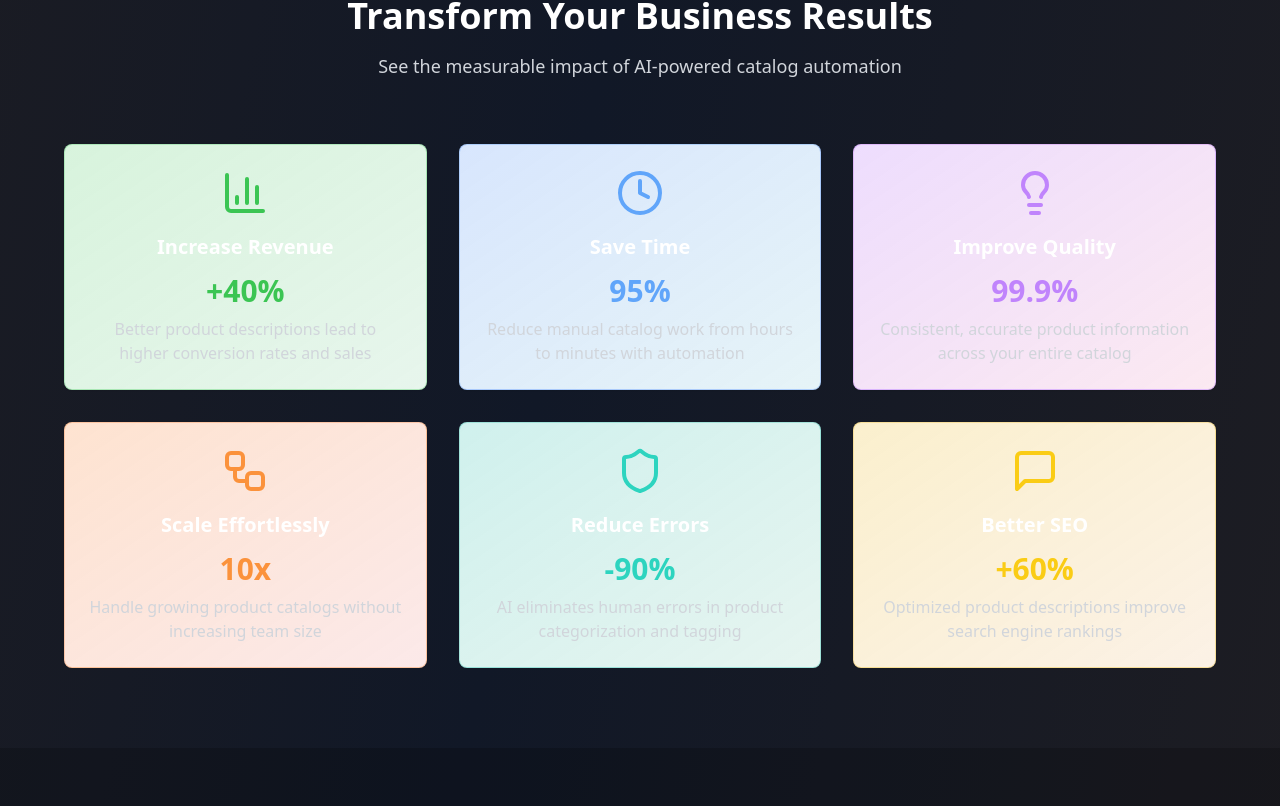
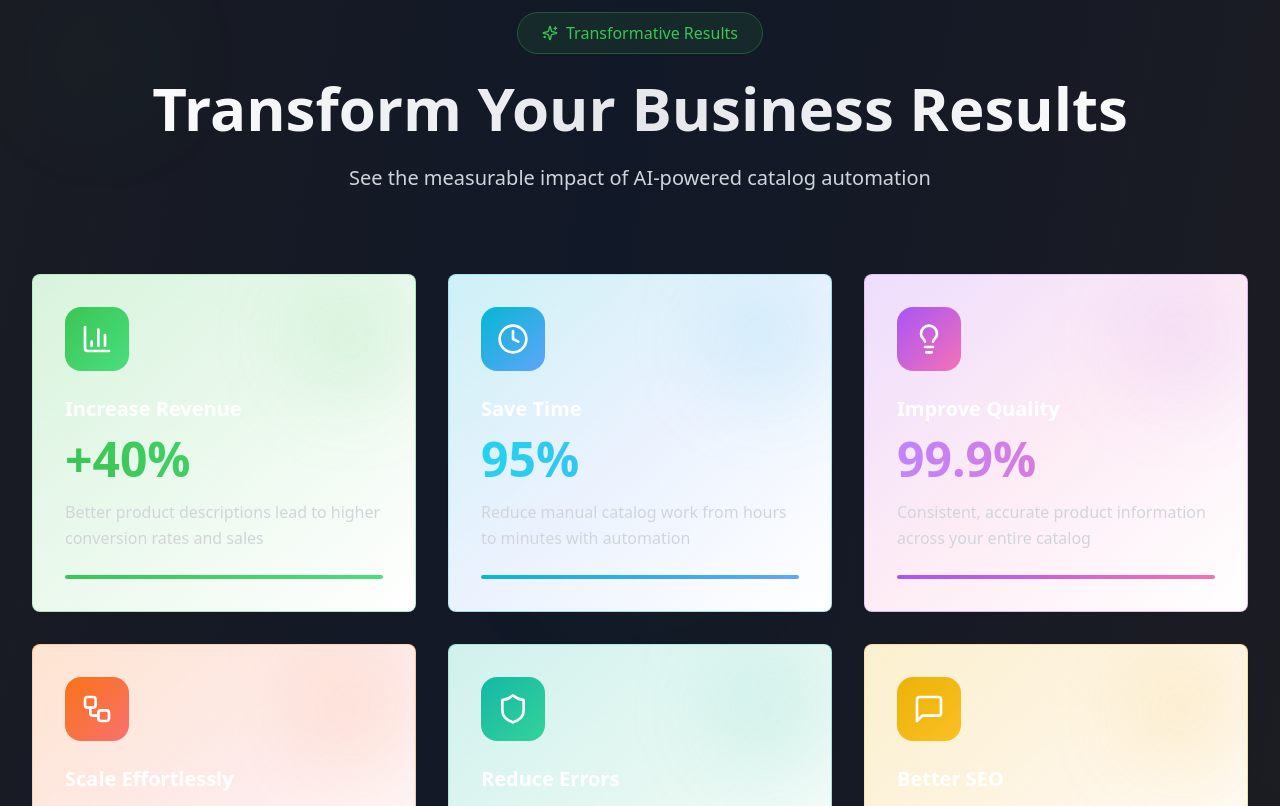
Before and after one commit to LaxmisettiKarthik/genie-site-builder, a React (Vite) app: page / in a window 1280 px wide. Shown: the part 3354-4160 px from the top of the page. Built offline with nearby package versions, Linux system fonts and the light colour scheme.

Commit message:
Refactor: Apply branding colors and style
Apply the defined branding colors and a more creative, futuristic style to the AI-generated content.

```diff
--- a/src/pages/Index.tsx
+++ b/src/pages/Index.tsx
@@ -1,3 +1,4 @@
+
 import { Button } from "@/components/ui/button";
 import { Card, CardContent } from "@/components/ui/card";
 import { Badge } from "@/components/ui/badge";
@@ -5,6 +6,7 @@ import { ArrowRight, Sparkles, Zap, Shield, Users, Star, CheckCircle, Clock, Tre
 import ProductTaggingDemo from "@/components/ProductTaggingDemo";
 import AIContentGenerator from "@/components/AIContentGenerator";
 import RetailDashboard from "@/components/RetailDashboard";
+
 const Index = () => {
   return <div className="min-h-screen bg-gradient-to-br from-[#231F20] via-gray-900 to-[#231F20]">
       {/* Navigation */}
@@ -210,71 +212,127 @@ const Index = () => {
         </div>
       </section>
 
-      {/* Benefits Section */}
-      <section className="px-6 lg:px-8 py-20">
-        <div className="max-w-6xl mx-auto">
-          <div className="text-center mb-16">
-            <h2 className="text-4xl font-bold text-white mb-4">Transform Your Business Results</h2>
-            <p className="text-gray-300 text-lg max-w-2xl mx-auto">
+      {/* Enhanced Futuristic Benefits Section */}
+      <section className="px-6 lg:px-8 py-24 relative overflow-hidden">
+        {/* Animated Background Elements */}
+        <div className="absolute inset-0 opacity-10">
+          <div className="absolute top-20 left-10 w-32 h-32 bg-[#3BC553] rounded-full blur-3xl animate-pulse"></div>
+          <div className="absolute bottom-20 right-10 w-40 h-40 bg-[#3BC553] rounded-full blur-3xl animate-pulse" style={{ animationDelay: '1s' }}></div>
+          <div className="absolute top-1/2 left-1/2 transform -translate-x-1/2 -translate-y-1/2 w-60 h-60 bg-[#3BC553] rounded-full blur-3xl animate-pulse" style={{ animationDelay: '2s' }}></div>
+        </div>
+
+        <div className="max-w-7xl mx-auto relative z-10">
+          <div className="text-center mb-20">
+            <div className="inline-flex items-center gap-2 bg-[#3BC553]/10 border border-[#3BC553]/30 rounded-full px-6 py-2 mb-6">
+              <Sparkles className="w-4 h-4 text-[#3BC553]" />
+              <span className="text-[#3BC553] font-medium">Transformative Results</span>
+            </div>
+            <h2 className="text-5xl lg:text-6xl font-bold bg-gradient-to-r from-white via-gray-200 to-white bg-clip-text text-transparent mb-6">
+              Transform Your Business Results
+            </h2>
+            <p className="text-xl text-gray-300 max-w-3xl mx-auto leading-relaxed">
               See the measurable impact of AI-powered catalog automation
             </p>
           </div>
 
-          <div className="grid md:grid-cols-2 lg:grid-cols-3 gap-8">
-            <Card className="bg-gradient-to-br from-[#3BC553]/20 to-green-600/10 border-[#3BC553]/30">
-              <CardContent className="p-6 text-center">
-                <BarChart3 className="w-12 h-12 text-[#3BC553] mx-auto mb-4" />
-                <h3 className="text-xl font-semibold text-white mb-3">Increase Revenue</h3>
-                <div className="text-3xl font-bold text-[#3BC553] mb-2">+40%</div>
-                <p className="text-gray-300">Better product descriptions lead to higher conversion rates and sales</p>
+          {/* Futuristic Grid Layout */}
+          <div className="grid grid-cols-1 md:grid-cols-2 lg:grid-cols-3 gap-8">
+
+            {/* Revenue Card */}
+            <Card className="group relative bg-gradient-to-br from-[#3BC553]/20 via-[#3BC553]/10 to-transparent border-[#3BC553]/30 hover:border-[#3BC553]/60 transition-all duration-500 hover:scale-105 overflow-hidden">
+              <div className="absolute inset-0 bg-gradient-to-br from-[#3BC553]/5 to-transparent opacity-0 group-hover:opacity-100 transition-opacity duration-500"></div>
+              <div className="absolute top-0 right-0 w-32 h-32 bg-[#3BC553]/10 rounded-full blur-2xl group-hover:bg-[#3BC553]/20 transition-all duration-500"></div>
+              <CardContent className="p-8 relative z-10">
+                <div className="w-16 h-16 bg-gradient-to-br from-[#3BC553] to-green-400 rounded-2xl flex items-center justify-center mb-6 group-hover:scale-110 transition-transform duration-500">
+                  <BarChart3 className="w-8 h-8 text-white" />
+                </div>
+                <h3 className="text-xl font-bold text-white mb-3">Increase Revenue</h3>
+                <div className="text-5xl font-black bg-gradient-to-r from-[#3BC553] to-green-400 bg-clip-text text-transparent mb-4">+40%</div>
+                <p className="text-gray-300 leading-relaxed">Better product descriptions lead to higher conversion rates and sales</p>
+                <div className="mt-6 h-1 bg-gradient-to-r from-[#3BC553] to-green-400 rounded-full"></div>
               </CardContent>
             </Card>
 
-            <Card className="bg-gradient-to-br from-blue-500/20 to-cyan-600/10 border-blue-500/30">
-              <CardContent className="p-6 text-center">
-                <Clock className="w-12 h-12 text-blue-400 mx-auto mb-4" />
-                <h3 className="text-xl font-semibold text-white mb-3">Save Time</h3>
-                <div className="text-3xl font-bold text-blue-400 mb-2">95%</div>
-                <p className="text-gray-300">Reduce manual catalog work from hours to minutes with automation</p>
+            {/* Time Card */}
+            <Card className="group relative bg-gradient-to-br from-cyan-500/20 via-blue-500/10 to-transparent border-cyan-500/30 hover:border-cyan-500/60 transition-all duration-500 hover:scale-105 overflow-hidden">
+              <div className="absolute inset-0 bg-gradient-to-br from-cyan-500/5 to-transparent opacity-0 group-hover:opacity-100 transition-opacity duration-500"></div>
+              <div className="absolute top-0 right-0 w-32 h-32 bg-cyan-500/10 rounded-full blur-2xl group-hover:bg-cyan-500/20 transition-all duration-500"></div>
+              <CardContent className="p-8 relative z-10">
+                <div className="w-16 h-16 bg-gradient-to-br from-cyan-500 to-blue-400 rounded-2xl flex items-center justify-center mb-6 group-hover:scale-110 transition-transform duration-500">
+                  <Clock className="w-8 h-8 text-white" />
+                </div>
+                <h3 className="text-xl font-bold text-white mb-3">Save Time</h3>
+                <div className="text-5xl font-black bg-gradient-to-r from-cyan-400 to-blue-400 bg-clip-text text-transparent mb-4">95%</div>
+                <p className="text-gray-300 leading-relaxed">Reduce manual catalog work from hours to minutes with automation</p>
+                <div className="mt-6 h-1 bg-gradient-to-r from-cyan-500 to-blue-400 rounded-full"></div>
               </CardContent>
             </Card>
 
-            <Card className="bg-gradient-to-br from-purple-500/20 to-pink-600/10 border-purple-500/30">
-              <CardContent className="p-6 text-center">
-                <Lightbulb className="w-12 h-12 text-purple-400 mx-auto mb-4" />
-                <h3 className="text-xl font-semibold text-white mb-3">Improve Quality</h3>
-                <div className="text-3xl font-bold text-purple-400 mb-2">99.9%</div>
-                <p className="text-gray-300">Consistent, accurate product information across your entire catalog</p>
+            {/* Quality Card */}
+            <Card className="group relative bg-gradient-to-br from-purple-500/20 via-pink-500/10 to-transparent border-purple-500/30 hover:border-purple-500/60 transition-all duration-500 hover:scale-105 overflow-hidden">
+              <div className="absolute inset-0 bg-gradient-to-br from-purple-500/5 to-transparent opacity-0 group-hover:opacity-100 transition-opacity duration-500"></div>
+              <div className="absolute top-0 right-0 w-32 h-32 bg-purple-500/10 rounded-full blur-2xl group-hover:bg-purple-500/20 transition-all duration-500"></div>
+              <CardContent className="p-8 relative z-10">
+                <div className="w-16 h-16 bg-gradient-to-br from-purple-500 to-pink-400 rounded-2xl flex items-center justify-center mb-6 group-hover:scale-110 transition-transform duration-500">
+                  <Lightbulb className="w-8 h-8 text-white" />
+                </div>
+                <h3 className="text-xl font-bold text-white mb-3">Improve Quality</h3>
+                <div className="text-5xl font-black bg-gradient-to-r from-purple-400 to-pink-400 bg-clip-text text-transparent mb-4">99.9%</div>
+                <p className="text-gray-300 leading-relaxed">Consistent, accurate product information across your entire catalog</p>
+                <div className="mt-6 h-1 bg-gradient-to-r from-purple-500 to-pink-400 rounded-full"></div>
               </CardContent>
             </Card>
 
-            <Card className="bg-gradient-to-br from-orange-500/20 to-red-600/10 border-orange-500/30">
-              <CardContent className="p-6 text-center">
-                <Workflow className="w-12 h-12 text-orange-400 mx-auto mb-4" />
-                <h3 className="text-xl font-semibold text-white mb-3">Scale Effortlessly</h3>
-                <div className="text-3xl font-bold text-orange-400 mb-2">10x</div>
-                <p className="text-gray-300">Handle growing product catalogs without increasing team size</p>
+            {/* Scale Card */}
+            <Card className="group relative bg-gradient-to-br from-orange-500/20 via-red-500/10 to-transparent border-orange-500/30 hover:border-orange-500/60 transition-all duration-500 hover:scale-105 overflow-hidden">
+              <div className="absolute inset-0 bg-gradient-to-br from-orange-500/5 to-transparent opacity-0 group-hover:opacity-100 transition-opacity duration-500"></div>
+              <div className="absolute top-0 right-0 w-32 h-32 bg-orange-500/10 rounded-full blur-2xl group-hover:bg-orange-500/20 transition-all duration-500"></div>
+              <CardContent className="p-8 relative z-10">
+                <div className="w-16 h-16 bg-gradient-to-br from-orange-500 to-red-400 rounded-2xl flex items-center justify-center mb-6 group-hover:scale-110 transition-transform duration-500">
+                  <Workflow className="w-8 h-8 text-white" />
+                </div>
+                <h3 className="text-xl font-bold text-white mb-3">Scale Effortlessly</h3>
+                <div className="text-5xl font-black bg-gradient-to-r from-orange-400 to-red-400 bg-clip-text text-transparent mb-4">10x</div>
+                <p className="text-gray-300 leading-relaxed">Handle growing product catalogs without increasing team size</p>
+                <div className="mt-6 h-1 bg-gradient-to-r from-orange-500 to-red-400 rounded-full"></div>
               </CardContent>
             </Card>
 
-            <Card className="bg-gradient-to-br from-teal-500/20 to-emerald-600/10 border-teal-500/30">
-              <CardContent className="p-6 text-center">
-                <Shield className="w-12 h-12 text-teal-400 mx-auto mb-4" />
-                <h3 className="text-xl font-semibold text-white mb-3">Reduce Errors</h3>
-                <div className="text-3xl font-bold text-teal-400 mb-2">-90%</div>
-                <p className="text-gray-300">AI eliminates human errors in product categorization and tagging</p>
+            {/* Errors Card */}
+            <Card className="group relative bg-gradient-to-br from-teal-500/20 via-emerald-500/10 to-transparent border-teal-500/30 hover:border-teal-500/60 transition-all duration-500 hover:scale-105 overflow-hidden">
+              <div className="absolute inset-0 bg-gradient-to-br from-teal-500/5 to-transparent opacity-0 group-hover:opacity-100 transition-opacity duration-500"></div>
+              <div className="absolute top-0 right-0 w-32 h-32 bg-teal-500/10 rounded-full blur-2xl group-hover:bg-teal-500/20 transition-all duration-500"></div>
+              <CardContent className="p-8 relative z-10">
+                <div className="w-16 h-16 bg-gradient-to-br from-teal-500 to-emerald-400 rounded-2xl flex items-center justify-center mb-6 group-hover:scale-110 transition-transform duration-500">
+                  <Shield className="w-8 h-8 text-white" />
+                </div>
+                <h3 className="text-xl font-bold text-white mb-3">Reduce Errors</h3>
+                <div className="text-5xl font-black bg-gradient-to-r from-teal-400 to-emerald-400 bg-clip-text text-transparent mb-4">-90%</div>
+                <p className="text-gray-300 leading-relaxed">AI eliminates human errors in product categorization and tagging</p>
+                <div className="mt-6 h-1 bg-gradient-to-r from-teal-500 to-emerald-400 rounded-full"></div>
               </CardContent>
             </Card>
 
-            <Card className="bg-gradient-to-br from-yellow-500/20 to-amber-600/10 border-yellow-500/30">
-              <CardContent className="p-6 text-center">
-                <MessageSquare className="w-12 h-12 text-yellow-400 mx-auto mb-4" />
-                <h3 className="text-xl font-semibold text-white mb-3">Better SEO</h3>
-                <div className="text-3xl font-bold text-yellow-400 mb-2">+60%</div>
-                <p className="text-gray-300">Optimized product descriptions improve search engine rankings</p>
+            {/* SEO Card */}
+            <Card className="group relative bg-gradient-to-br from-yellow-500/20 via-amber-500/10 to-transparent border-yellow-500/30 hover:border-yellow-500/60 transition-all duration-500 hover:scale-105 overflow-hidden">
+              <div className="absolute inset-0 bg-gradient-to-br from-yellow-500/5 to-transparent opacity-0 group-hover:opacity-100 transition-opacity duration-500"></div>
+              <div className="absolute top-0 right-0 w-32 h-32 bg-yellow-500/10 rounded-full blur-2xl group-hover:bg-yellow-500/20 transition-all duration-500"></div>
+              <CardContent className="p-8 relative z-10">
+                <div className="w-16 h-16 bg-gradient-to-br from-yellow-500 to-amber-400 rounded-2xl flex items-center justify-center mb-6 group-hover:scale-110 transition-transform duration-500">
+                  <MessageSquare className="w-8 h-8 text-white" />
+                </div>
+                <h3 className="text-xl font-bold text-white mb-3">Better SEO</h3>
+                <div className="text-5xl font-black bg-gradient-to-r from-yellow-400 to-amber-400 bg-clip-text text-transparent mb-4">+60%</div>
+                <p className="text-gray-300 leading-relaxed">Optimized product descriptions improve search engine rankings</p>
+                <div className="mt-6 h-1 bg-gradient-to-r from-yellow-500 to-amber-400 rounded-full"></div>
               </CardContent>
             </Card>
           </div>
+
+          {/* Floating Elements */}
+          <div className="absolute top-1/4 left-8 w-3 h-3 bg-[#3BC553] rounded-full animate-ping"></div>
+          <div className="absolute top-3/4 right-12 w-2 h-2 bg-cyan-400 rounded-full animate-ping" style={{ animationDelay: '1s' }}></div>
+          <div className="absolute bottom-1/4 left-1/4 w-4 h-4 bg-purple-400 rounded-full animate-ping" style={{ animationDelay: '2s' }}></div>
         </div>
       </section>
 
```
